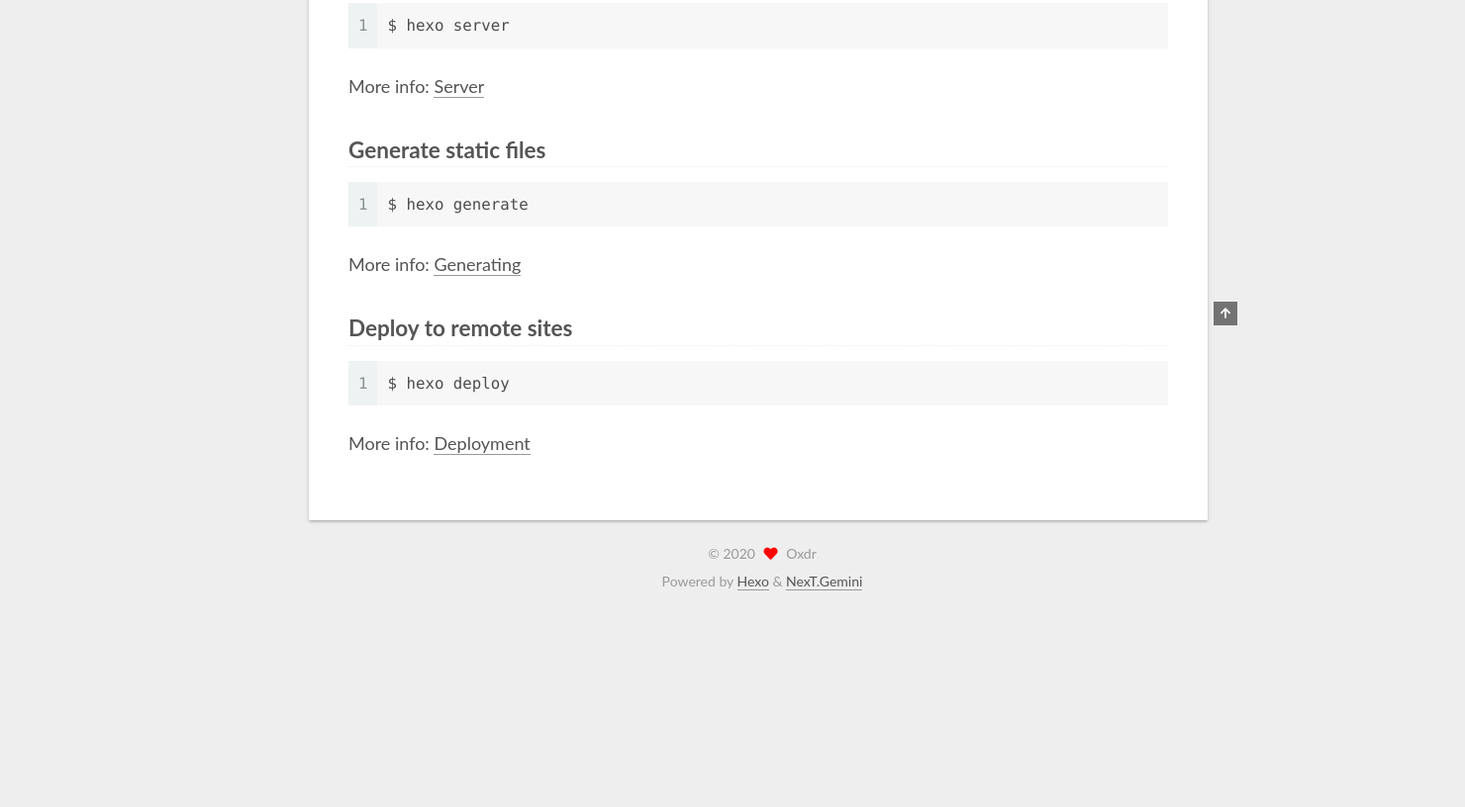
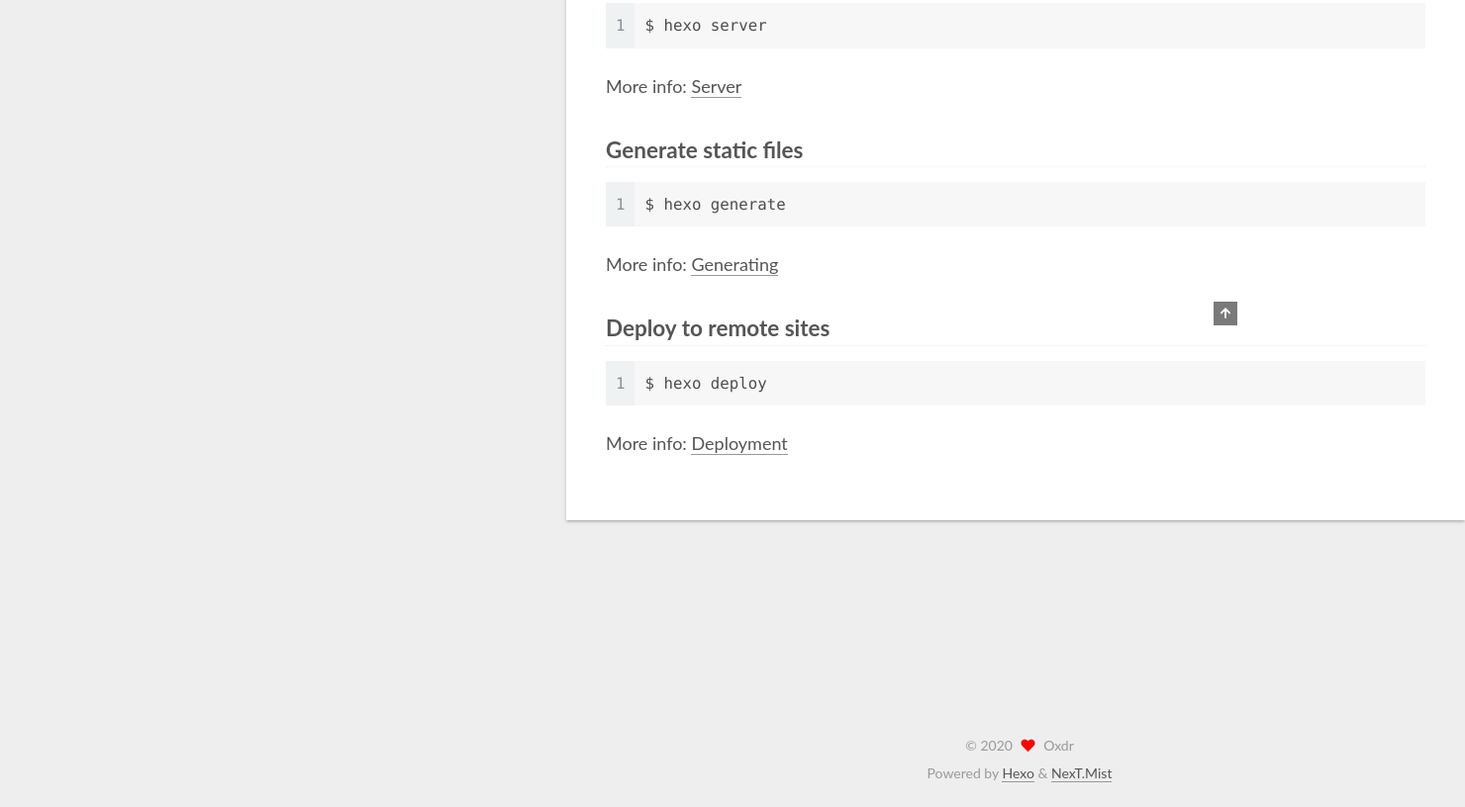
Before and after one commit to oxdr/oxdr.github.io, a plain HTML site: page 2020/10/04/hello-world/index.html in a window 1280 px wide. Shown: the part 571-1387 px from the top of the page at 99% size, 1480 px wide, since content can reach past the window. Before the commit the page ends 1193 px from the top, so only its background shows below. Drawn offline with Linux system fonts and the light colour scheme.

Commit message:
Site updated: 2020-10-04 18:36:32

```diff
--- a/2020/10/04/hello-world/index.html
+++ b/2020/10/04/hello-world/index.html
@@ -17,7 +17,7 @@
 
 <script id="hexo-configurations">
     var NexT = window.NexT || {};
-    var CONFIG = {"hostname":"example.com","root":"/","scheme":"Gemini","version":"7.8.0","exturl":false,"sidebar":{"position":"left","display":"post","padding":18,"offset":12,"onmobile":false},"copycode":{"enable":false,"show_result":false,"style":null},"back2top":{"enable":true,"sidebar":false,"scrollpercent":false},"bookmark":{"enable":false,"color":"#222","save":"auto"},"fancybox":false,"mediumzoom":false,"lazyload":false,"pangu":false,"comments":{"style":"tabs","active":null,"storage":true,"lazyload":false,"nav":null},"algolia":{"hits":{"per_page":10},"labels":{"input_placeholder":"Search for Posts","hits_empty":"We didn't find any results for the search: ${query}","hits_stats":"${hits} results found in ${time} ms"}},"localsearch":{"enable":false,"trigger":"auto","top_n_per_article":1,"unescape":false,"preload":false},"motion":{"enable":true,"async":false,"transition":{"post_block":"fadeIn","post_header":"slideDownIn","post_body":"slideDownIn","coll_header":"slideLeftIn","sidebar":"slideUpIn"}}};
+    var CONFIG = {"hostname":"example.com","root":"/","scheme":"Mist","version":"7.8.0","exturl":false,"sidebar":{"position":"left","display":"post","padding":18,"offset":12,"onmobile":false},"copycode":{"enable":false,"show_result":false,"style":null},"back2top":{"enable":true,"sidebar":false,"scrollpercent":false},"bookmark":{"enable":false,"color":"#222","save":"auto"},"fancybox":false,"mediumzoom":false,"lazyload":false,"pangu":false,"comments":{"style":"tabs","active":null,"storage":true,"lazyload":false,"nav":null},"algolia":{"hits":{"per_page":10},"labels":{"input_placeholder":"Search for Posts","hits_empty":"We didn't find any results for the search: ${query}","hits_stats":"${hits} results found in ${time} ms"}},"localsearch":{"enable":false,"trigger":"auto","top_n_per_article":1,"unescape":false,"preload":false},"motion":{"enable":true,"async":false,"transition":{"post_block":"fadeIn","post_header":"slideDownIn","post_body":"slideDownIn","coll_header":"slideLeftIn","sidebar":"slideUpIn"}}};
   </script>
 
   <meta name="description" content="Welcome to Hexo! This is your very first post. Check documentation for more info. If you get any problems when using Hexo, you can find the answer in troubleshooting or you can ask me on GitHub. Quick">
@@ -319,7 +319,7 @@
   </span>
   <span class="author" itemprop="copyrightHolder">Oxdr</span>
 </div>
-  <div class="powered-by">Powered by <a href="https://hexo.io/" class="theme-link" rel="noopener" target="_blank">Hexo</a> & <a href="https://theme-next.org/" class="theme-link" rel="noopener" target="_blank">NexT.Gemini</a>
+  <div class="powered-by">Powered by <a href="https://hexo.io/" class="theme-link" rel="noopener" target="_blank">Hexo</a> & <a href="https://mist.theme-next.org/" class="theme-link" rel="noopener" target="_blank">NexT.Mist</a>
   </div>
 
 
@@ -345,7 +345,7 @@
 <script src="/js/motion.js"></script>
 
 
-<script src="/js/schemes/pisces.js"></script>
+<script src="/js/schemes/muse.js"></script>
 
 
 <script src="/js/next-boot.js"></script>
```
Also changed, not shown: archives/2020/10/index.html (+3 -3 lines), archives/2020/index.html (+3 -3 lines), archives/index.html (+3 -3 lines), index.html (+3 -3 lines).
